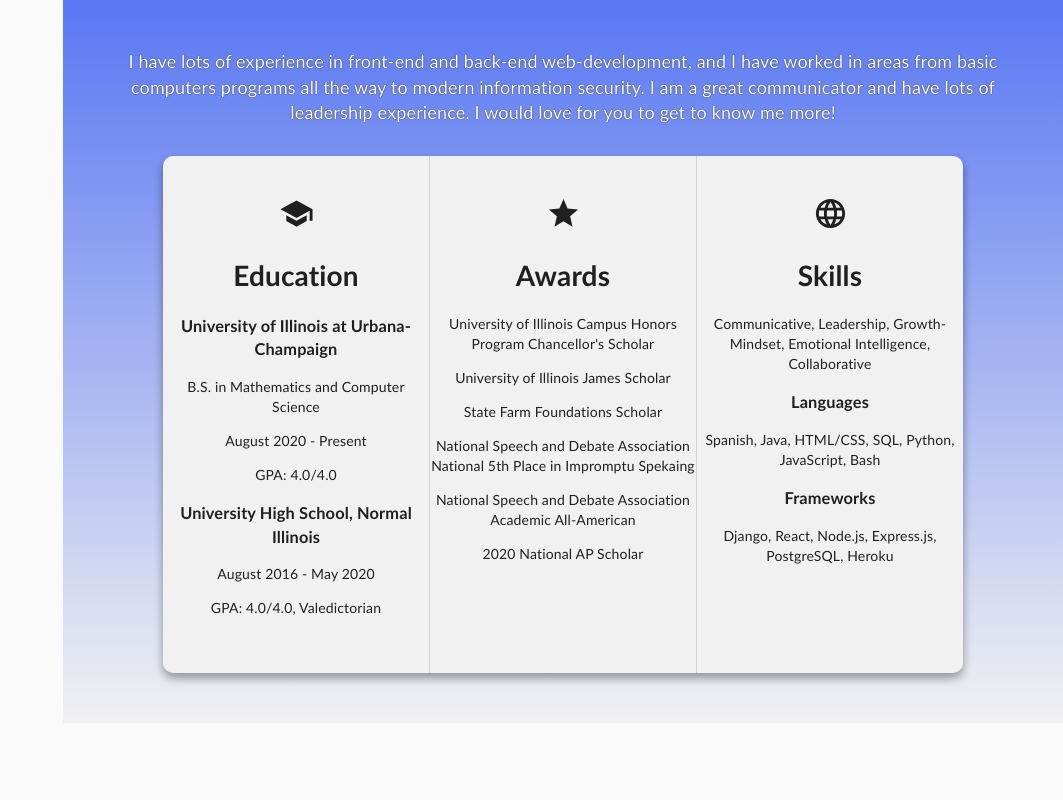
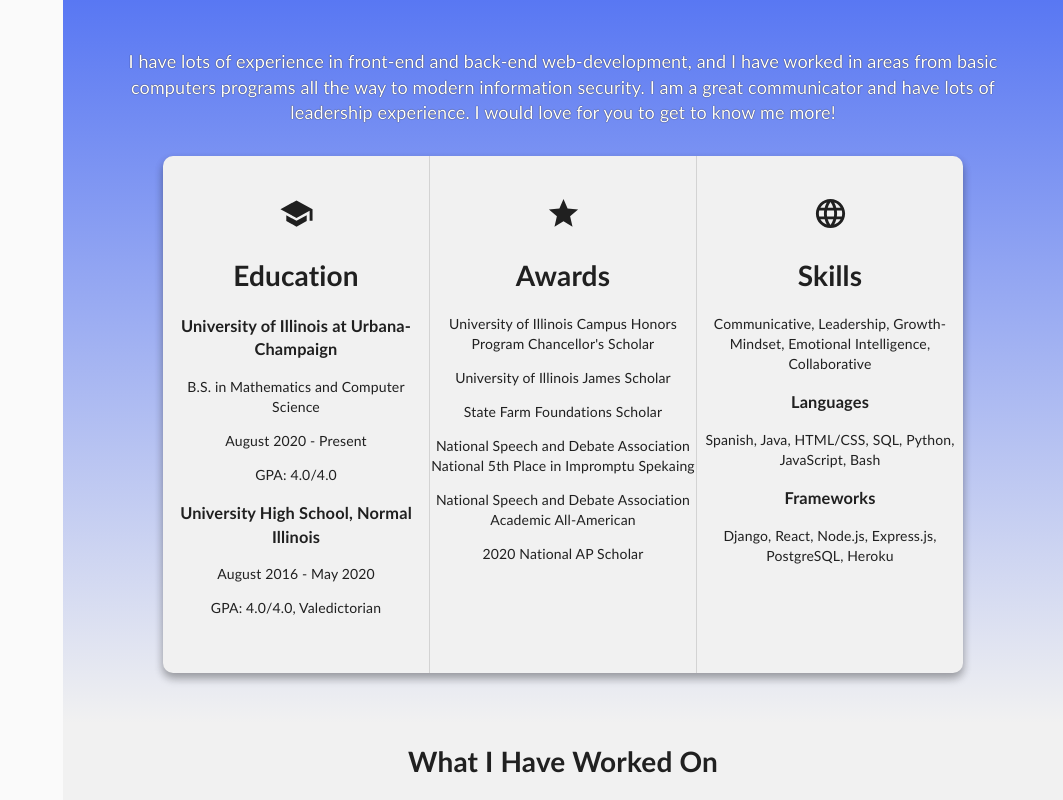
Before and after one commit to nrking0/portfolio, a React (Create React App) app: page / in a window 1280 px wide. Shown: the part 1103-1903 px from the top of the page, without its empty margins (217-1280 px from the left). Before the commit the page ends 1826 px from the top, so only its background shows below. Built offline with nearby package versions, Linux system fonts and the light colour scheme.

Commit message:
Started Project Section

```diff
--- a/src/App.js
+++ b/src/App.js
@@ -3,6 +3,7 @@
 import Sidebar from './Components/Sidebar/sidebar.js';
 import Home from './Components/Home/Home.js';
 import About from './Components/About/About.js';
+import Projects from './Components/Projects/Projects.js';
 
 function App() {
   return (
@@ -13,6 +14,7 @@
       <div className="appContainer">
       <Home />
       <About />
+      <Projects />
       </div>
     </div>
   );
--- a/src/Components/Home/Home.js
+++ b/src/Components/Home/Home.js
@@ -13,7 +13,7 @@
                 <h1>Hello, I am Nick!</h1>
                 <p>Student and Developer</p>
                 <div className="arrow">
-                    <Link className="arrows" activeClass="active" to="About" spy={true} smooth={true} duration={1500}><ExpandMoreIcon className="arrows" fontSize="large" color="inherit" /></Link>
+                    <Link className="arrows" activeClass="active" to="About" spy={true} smooth={true} duration={1200}><ExpandMoreIcon className="arrows" fontSize="large" color="inherit" /></Link>
                 </div>
             </div>
         </Element>
--- /dev/null
+++ b/src/Components/Projects/Projects.css
@@ -0,0 +1,5 @@
+#Projects {
+    font-family: 'Trebuchet MS', 'Lucida Sans Unicode', 'Lucida Grande', 'Lucida Sans', Arial, sans-serif;
+    background: #f1f1f1;
+    overflow: hidden;
+}
--- /dev/null
+++ b/src/Components/Projects/Projects.js
@@ -0,0 +1,14 @@
+import React from 'react';
+import './Projects.css';
+import { Element } from 'react-scroll';
+
+const Projects = (props) => {
+
+    return(
+        <Element id="Projects" name="Projects">
+            <h1>What I Have Worked On</h1>
+        </Element>
+    )
+};
+
+export default Projects;
--- a/src/Components/Sidebar/sidebar.js
+++ b/src/Components/Sidebar/sidebar.js
@@ -118,19 +118,19 @@
             <List>
 
                 <ListItem>
-                    <Link className="homeButton" activeClass="active" to="Home" spy={true} smooth={true} duration={1500}>
+                    <Link className="homeButton" activeClass="active" to="Home" spy={true} smooth={true} duration={1200}>
                         <ListItemText className={classes.sideText} primary="Home" />
                     </Link>
                 </ListItem>
 
                 <ListItem>
-                    <Link className="homeButton" activeClass="active" to="About" spy={true} smooth={true} duration={1500}>
+                    <Link className="homeButton" activeClass="active" to="About" spy={true} smooth={true} duration={1200}>
                         <ListItemText className={classes.sideText} primary="About" />
                     </Link>
                 </ListItem>
 
                 <ListItem>
-                    <Link className="homeButton" activeClass="active" to="About" spy={true} smooth={true} duration={1000}>
+                    <Link className="homeButton" activeClass="active" to="Projects" spy={true} smooth={true} duration={1200}>
                         <ListItemText className={classes.sideText} primary="Projects" />
                     </Link>
                 </ListItem>
```
Also changed, not shown: 1 other file (tests, documents, lock files or other folders).
